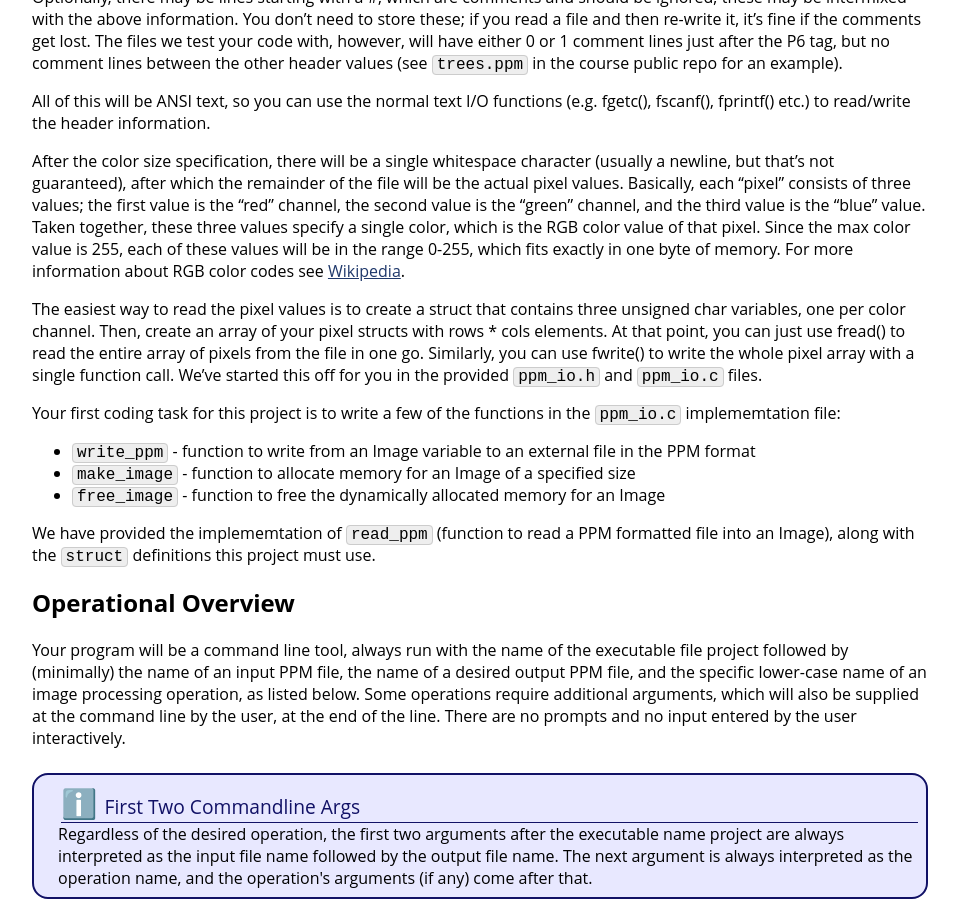
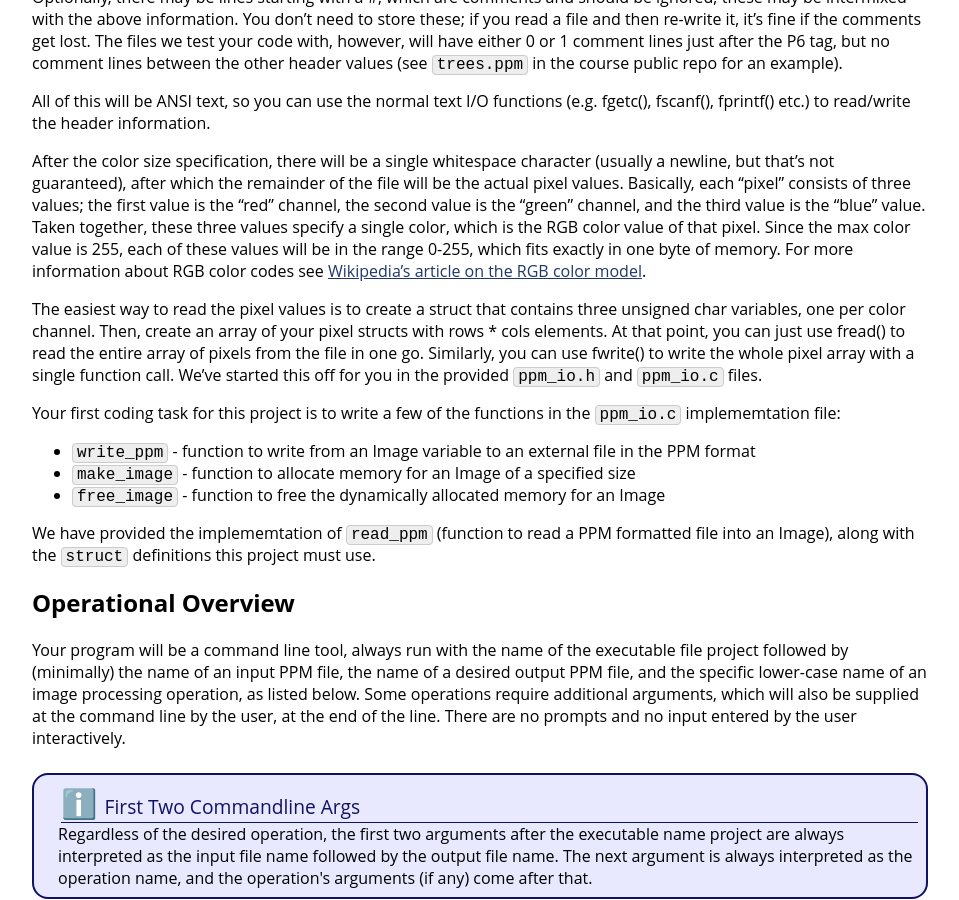
Before and after one commit to jhu-ip/cs220-f25, a Jekyll site: the page built from assign/midterm.md, in a window 1280 px wide and 900 px high, scrolled down 3263 px. Shown: the whole window, without its empty margins (160-1119 px from the left). Built offline with Jekyll 4.4.1, drawn with Linux system fonts in a browser that asks for light colours.

Commit message:
midterm project: fixing typos and grammar in handout

```diff
--- a/assign/midterm.md
+++ b/assign/midterm.md
@@ -123,7 +123,7 @@ Optionally, there may be lines starting with a #, which are comments and should
 
 All of this will be ANSI text, so you can use the normal text I/O functions (e.g. fgetc(), fscanf(), fprintf() etc.) to read/write the header information.
 
-After the color size specification, there will be a single whitespace character (usually a newline, but that's not guaranteed), after which the remainder of the file will be the actual pixel values. Basically, each "pixel" consists of three values; the first value is the "red" channel, the second value is the "green" channel, and the third value is the "blue" value. Taken together, these three values specify a single color, which is the RGB color value of that pixel. Since the max color value is 255, each of these values will be in the range 0-255, which fits exactly in one byte of memory. For more information about RGB color codes see [Wikipedia](https://en.wikipedia.org/wiki/RGB_color_model).
+After the color size specification, there will be a single whitespace character (usually a newline, but that's not guaranteed), after which the remainder of the file will be the actual pixel values. Basically, each "pixel" consists of three values; the first value is the "red" channel, the second value is the "green" channel, and the third value is the "blue" value. Taken together, these three values specify a single color, which is the RGB color value of that pixel. Since the max color value is 255, each of these values will be in the range 0-255, which fits exactly in one byte of memory. For more information about RGB color codes see [Wikipedia's article on the RGB color model](https://en.wikipedia.org/wiki/RGB_color_model).
 
 The easiest way to read the pixel values is to create a struct that contains three unsigned char variables, one per color channel. Then, create an array of your pixel structs with rows * cols elements. At that point, you can just use fread() to read the entire array of pixels from the file in one go. Similarly, you can use fwrite() to write the whole pixel array with a single function call. We've started this off for you in the provided `ppm_io.h` and `ppm_io.c` files.
 
```
